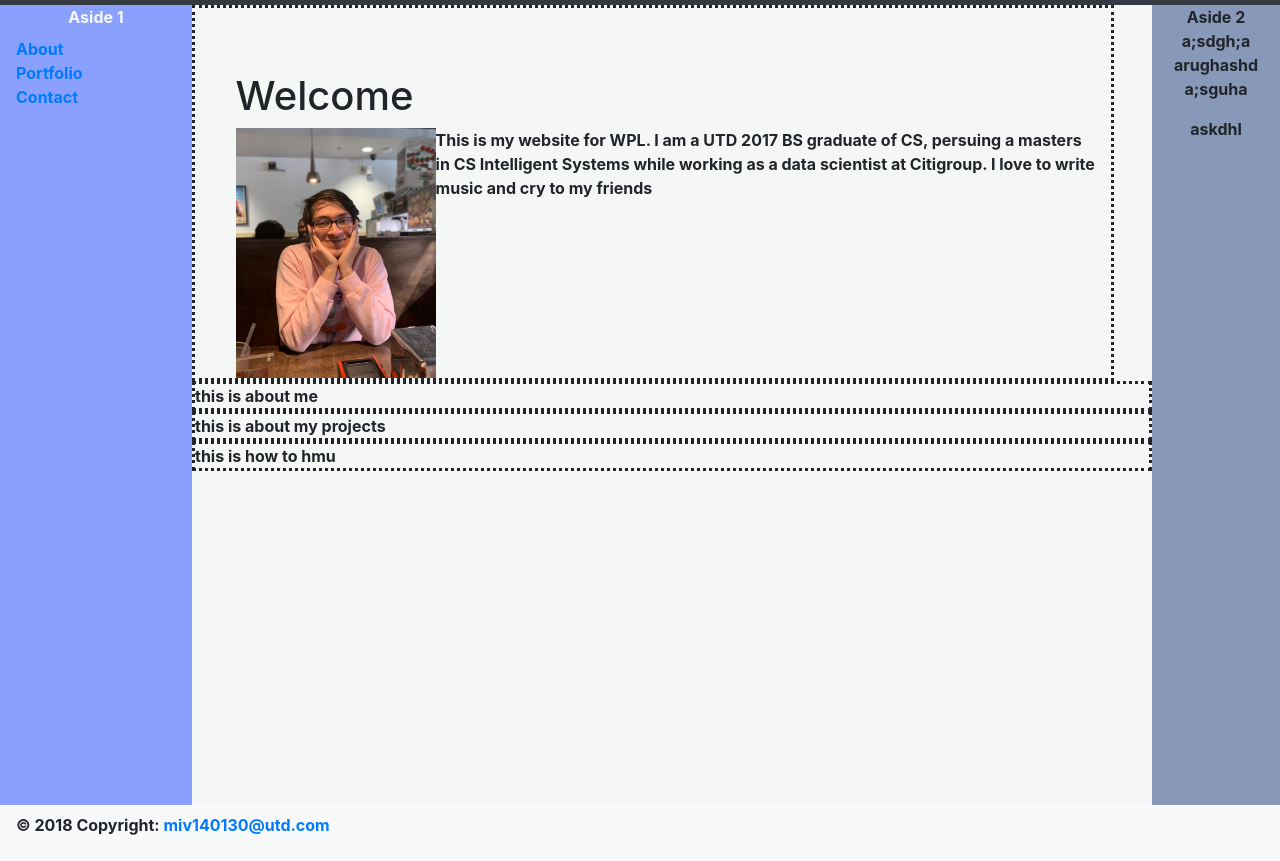
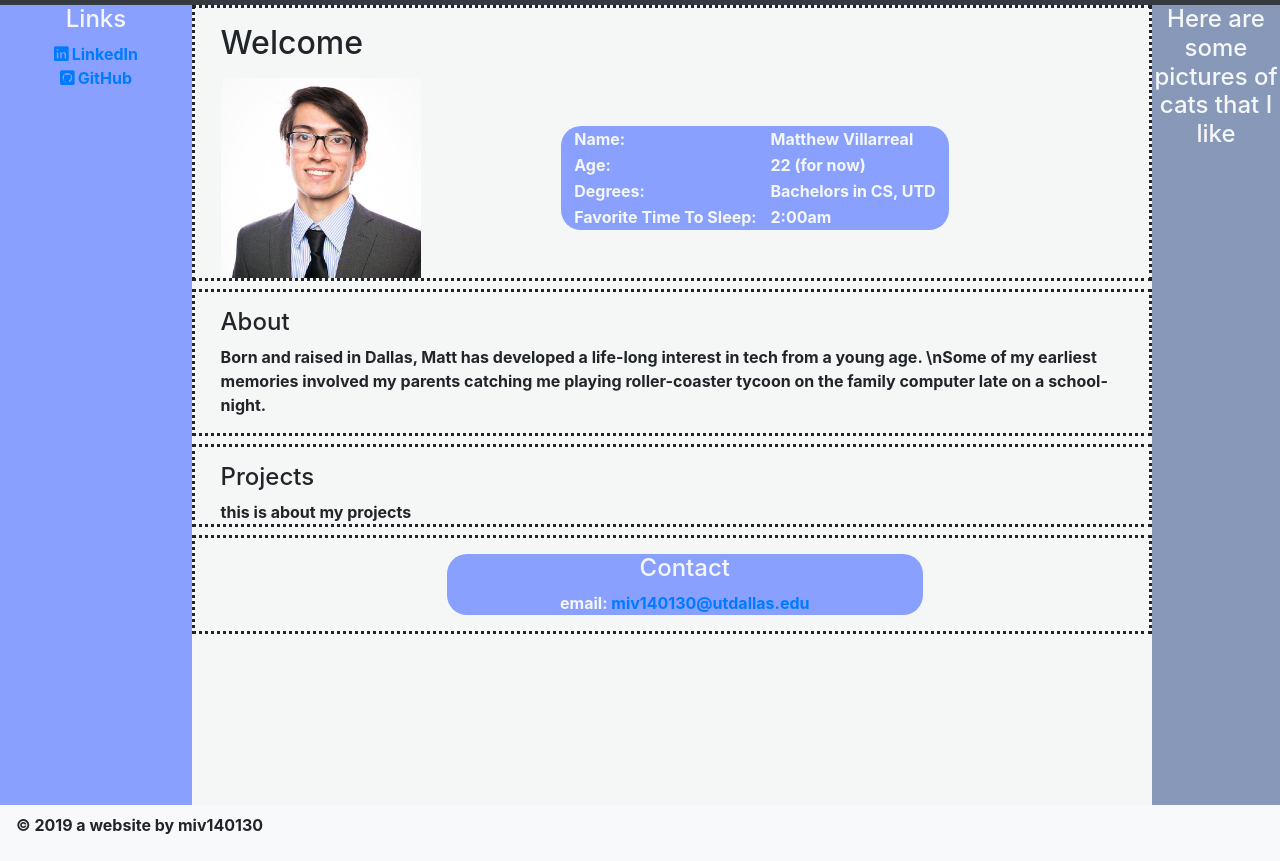
Before and after one commit to CoolAnimalName/WPLHW1, a plain HTML site: page index.html in a window 1280 px wide. Shown: the part 51-912 px from the top of the page. Drawn offline with nearby package versions, Linux system fonts and the light colour scheme.

Commit message:
Home description and contact

```diff
--- a/index.html
+++ b/index.html
@@ -2,19 +2,23 @@
 <html lang="en">
 
 <head>
-    <title>Assume title</title>
+    <title>Matthew Villarreal (miv140130)</title>
     <meta charset="utf-8" />
     <meta name="viewport" content="width=device-width, initial-scale=1">
 
+    <link rel="icon" type="image/png" sizes="32x32" href="static/img/favicon-32x32.png">
+
     <link rel="stylesheet" href="https://stackpath.bootstrapcdn.com/bootstrap/4.2.1/css/bootstrap.min.css" integrity="sha384-GJzZqFGwb1QTTN6wy59ffF1BuGJpLSa9DkKMp0DgiMDm4iYMj70gZWKYbI706tWS"
         crossorigin="anonymous">
+    <link rel='stylesheet' href='https://use.fontawesome.com/releases/v5.7.0/css/all.css' integrity='sha384-lZN37f5QGtY3VHgisS14W3ExzMWZxybE1SJSEsQp9S+oqd12jhcu+A56Ebc1zFSJ'
+        crossorigin='anonymous'>
     <link rel="stylesheet" type="text/css" media="screen" href="static/css/index.css" />
 </head>
 
-<body class="wrapper">
+<body class="wrapper" id="#bootstrap-overrides">
 
     <header class="header">
-        <nav class="navbar navbar-expand-lg navbar-dark bg-dark" id="#bootstrap-overrides">
+        <nav class="navbar navbar-expand-lg navbar-dark bg-dark">
             <a class="navbar-brand" href="#">
                 <img src="/docs/4.0/assets/brand/bootstrap-solid.svg" width="30" height="30" class="d-inline-block align-top"
                     alt="">
@@ -22,7 +26,7 @@
             <div class="collapse navbar-collapse" id="navbarNav">
                 <ul class="navbar-nav">
                     <li class="nav-item active">
-                        <a class="nav-link" href="#home">Home <span class="sr-only">(current)</span></a>
+                        <a class="nav-link" href="#home">Home</a>
                     </li>
                     <li class="nav-item">
                         <a class="nav-link" href="#about">About</a>
@@ -41,54 +45,78 @@
     <section class="main">
 
         <article class="article article-home">
-            <div class="container-fluid">
+            <a id="home"></a>
+            <h2>Welcome</h2>
+            <img src="static/img/24195522.jpg" width="200" height="200" alt="me" />
+            <table>
+                <tbody class="general-info">
+                    <tr>
+                        <td>Name:</td>
+                        <td>Matthew Villarreal</td>
+                    </tr>
+                    <tr>
+                        <td>Age:</td>
+                        <td>22 (for now)</td>
+                    </tr>
+                    <tr>
+                        <td>Degrees:</td>
+                        <td>Bachelors in CS, UTD</td>
+                    </tr>
+                    <tr>
+                        <td>Favorite Time To Sleep:</td>
+                        <td>2:00am</td>
+                    </tr>
+                </tbody>
+            </table>
+        </article>
 
-                <a name="home"></a>
-                <h1>Welcome</h1>
-                <img src="static/img/IMG_0791.jpg" align="left" width="200" height="250" alt="me" />
-                <p>This is my website for WPL. I am a UTD 2017 BS graduate of CS, persuing a masters in CS Intelligent
-                    Systems while working as a data scientist at Citigroup. I love to write music and cry to my friends</p>
-            </div>
-
-        </article>
         <article class="article article-about">
-            <a name="about"></a>
-            this is about me
+            <a id="about"></a>
+            <h4>About</h4>
+            <p>Born and raised in Dallas, Matt has developed a life-long interest in tech from a young age. \nSome of
+                my earliest memories involved my parents catching me playing roller-coaster tycoon on the family
+                computer late on a school-night.</p>
         </article>
         <article class="article article-projects">
-            <a name="projects"></a>
+            <a id="projects"></a>
+            <h4>Projects</h4>
             this is about my projects
         </article>
-        <article class="article article contact">
-            <a name="contact"></a>
-            this is how to hmu
+        <article class="article article-contact">
+            <div class="grid-container">
+                <div class="item-1">
+
+                    <a id="contact"></a>
+                    <div class="contact-container">
+                        <h4>Contact</h4>
+                        <p>email: <a href="mailto:miv140130@utdallas.edu">miv140130@utdallas.edu</a></p>
+                    </div>
+                </div>
+            </div>
         </article>
     </section>
 
-    <aside class="aside aside-left">Aside 1
-        <nav id="sidebar-left" class="navbar">
+    <aside class="aside aside-left">
+        <h4>Links</h4>
         <ul class="list-unstyled components">
             <li>
-                    <a href="#">About</a>
+                <a href="https://www.linkedin.com/in/matthew-villarreal-309aa4129/" target="_blank"><i class='fab fa-linkedin'></i>
+                    LinkedIn</a>
             </li>
             <li>
-                    <a href="#">Portfolio</a>
-                </li>
-                <li>
-                    <a href="#">Contact</a>
+                <a href="https://github.com/CoolAnimalName" target="_blank"><i class="fab fa-github-square"></i> GitHub</a>
             </li>
         </ul>
-        </nav>
+
     </aside>
 
-    <aside class="aside aside-right">Aside 2
-        <p>a;sdgh;a arughashd a;sguha</p>
-        <a>askdhl</a>
+    <aside class="aside aside-right">
+        <h4>Here are some pictures of cats that I like</h4>
     </aside>
 
     <footer class="footer">
-        <nav class="navbar navbar-expand-lg navbar-light bg-light" id="#bootstrap-overrides">
-            <p>© 2018 Copyright: <a href="#">miv140130@utd.com</a></p>
+        <nav class="navbar navbar-expand-lg navbar-light bg-light">
+            <p>© 2019 a website by miv140130</p>
         </nav>
     </footer>
 
--- a/static/css/index.css
+++ b/static/css/index.css
@@ -20,6 +20,22 @@
     scroll-behavior: smooth;
 }
 
+.general-info {
+    border-radius: 20px;
+    text-align: left;
+    float: right;
+    background: #89A0FF;
+    margin-left: 10vw;
+    margin-top: 7vh;
+    margin-right:10vw;
+    padding-right: 1vw;
+}
+.general-info td {
+    color: #F5F7F7;
+    padding-left: 1vw;
+    font-size: 12pt;
+}
+
 .aside-left {
     min-height: 100vh;
     max-width: 15vw;
@@ -37,26 +53,48 @@
     margin-left: auto;
     min-height: 100vh;
     max-width: 10vw;
+    color: #F5F7F7;
 }
 
 .navbar .navbar-expand-lg .navbar-light .bg-light {
     text-align: center;
-    background: 8898B9;
+    background: #8898B9;
 }
 
-article {
+.article {
     border-style: dotted;
-    overflow:hidden
-}
-
-.article-home {
-    padding-top: 5vw;
+    overflow:hidden;
+    padding-top: 2vh;
     padding-left: 2vw;
-    margin-right: 3vw;
+    margin-bottom: 1vh;
 }
 
 .article-home p {
-   margin-left: 5vw;
+   margin-left: 0vw;
+}
+
+.article-home img {
+    margin-top: 1vh;
+    margin-right: 1vw;
+    float: left;
+}
+
+.grid-container {
+    display: grid;
+    grid-template-columns: auto auto auto;
+}
+
+.item-1 {
+    grid-column-start: 2;
+    grid-column-end: 3;
+}
+
+
+.contact-container {
+    border-radius: 20px;
+    text-align: center;
+    background: #89A0FF;
+    color: #F5F7F7;
 }
 
 #bootstrap-overrides .navlink a:visited {
```
Also changed, not shown: static/img/24195522.jpg (added), static/img/favicon-32x32.png (added). Lines whose indentation alone changed are shown as unchanged.
